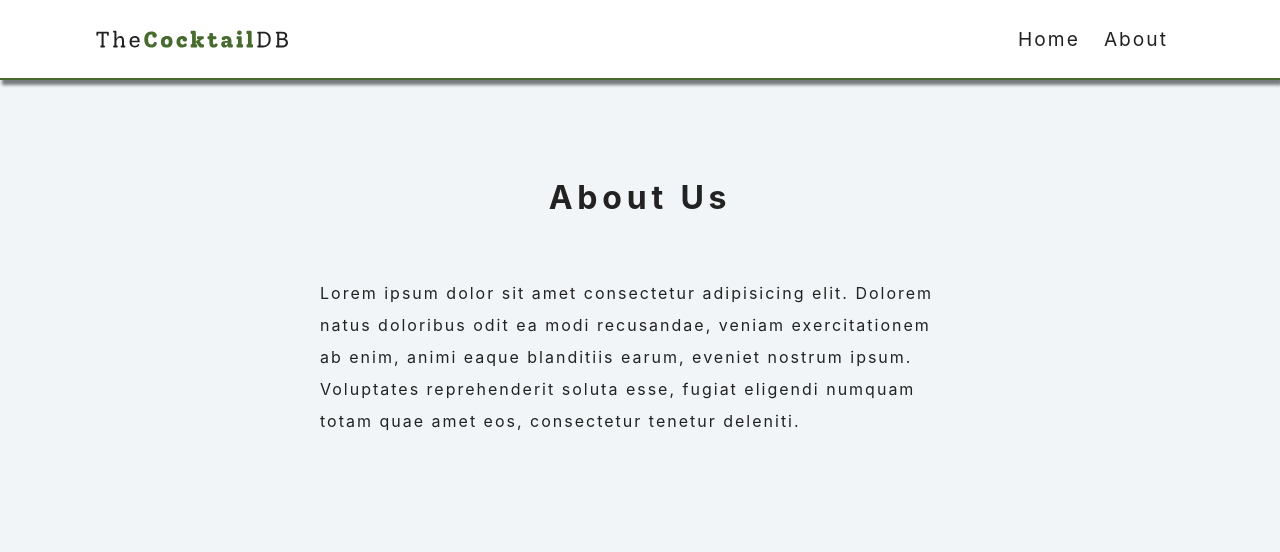
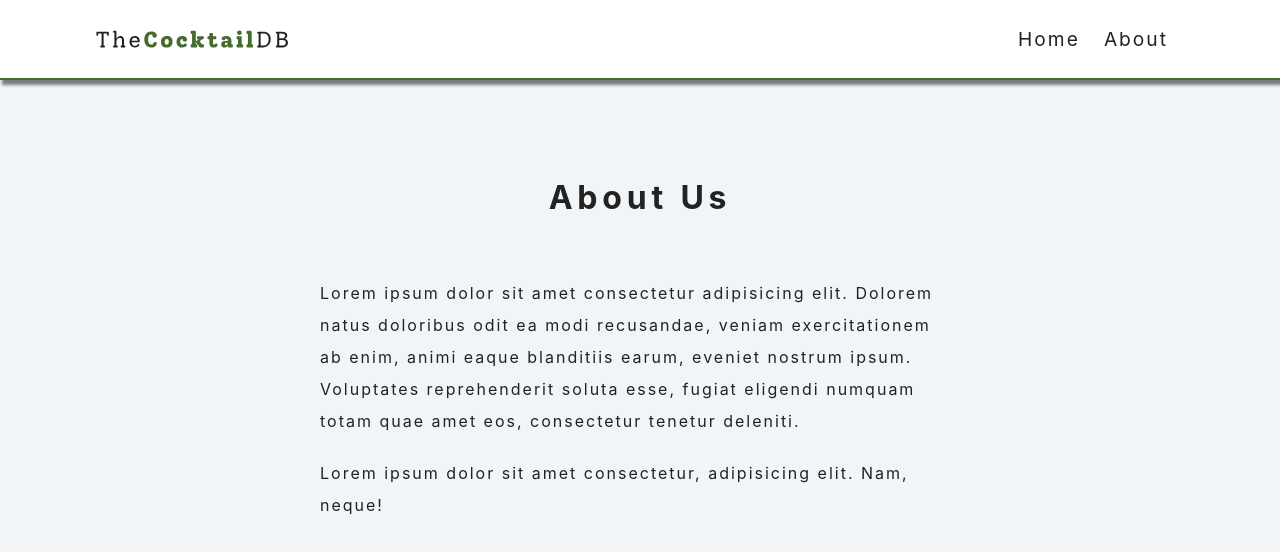
Before and after one commit to jos3ph-m/Cocktails, a React (Create React App) app: page /about in a window 1280 px wide. Shown: the top 552 px of the page. Built offline with nearby package versions, Linux system fonts and the light colour scheme.

Commit message:
set up about page

```diff
--- a/src/pages/About.js
+++ b/src/pages/About.js
@@ -11,6 +11,9 @@ const About = () => {
         soluta esse, fugiat eligendi numquam totam quae amet eos, consectetur
         tenetur deleniti.
       </p>
+      <p>
+        Lorem ipsum dolor sit amet consectetur, adipisicing elit. Nam, neque!
+      </p>
     </section>
   );
 };
```
